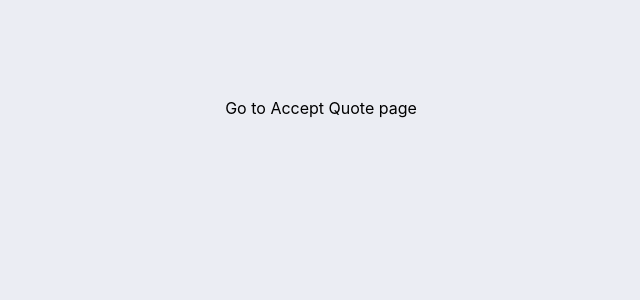
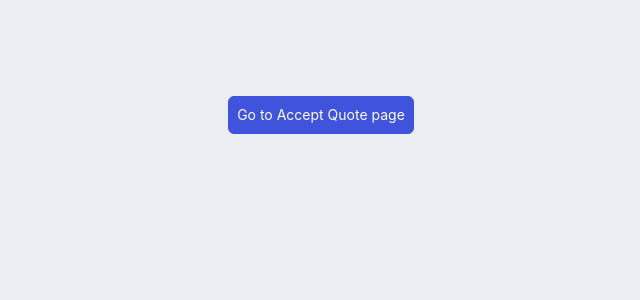
Before and after one commit to hanielchids/frontend-app, a Next.js app: page / in a window 1280 px wide. Shown: the top 300 px of the page, without its empty margins (319-959 px from the left). Built offline with nearby package versions, Linux system fonts and the light colour scheme.

Commit message:
fix(env): env set up

```diff
--- a/next.config.js
+++ b/next.config.js
@@ -1,7 +1,7 @@
 /** @type {import('next').NextConfig} */
 const nextConfig = {
-  images: {
-    domains: ["via.placeholder.com"],
+  env: {
+    UUID: "84c87c8d-8df4-478f-9f08-bf7e12fa5b62", //# Replace UUID value with your own generated UUID
   },
 };
 
--- a/src/pages/api/confirm_quote.ts
+++ b/src/pages/api/confirm_quote.ts
@@ -1,7 +1,7 @@
 import { NextApiRequest, NextApiResponse } from "next";
 
 const confirmHandler = async (req: NextApiRequest, res: NextApiResponse) => {
-  const uuid = "a3cafcba-597a-4e55-a43b-189b6624e10b";
+  const uuid = process.env.UUID;
 
   try {
     const details = await fetch(
--- a/src/pages/api/quote_onload.ts
+++ b/src/pages/api/quote_onload.ts
@@ -1,7 +1,7 @@
 import { NextApiRequest, NextApiResponse } from "next";
 
 const quoteHandler = async (req: NextApiRequest, res: NextApiResponse) => {
-  const uuid = "a3cafcba-597a-4e55-a43b-189b6624e10b";
+  const uuid = process.env.UUID;
 
   try {
     const details = await fetch(
--- a/src/pages/api/select_currency.ts
+++ b/src/pages/api/select_currency.ts
@@ -1,7 +1,7 @@
 import { NextApiRequest, NextApiResponse } from "next";
 
 const currencyHandler = async (req: NextApiRequest, res: NextApiResponse) => {
-  const uuid = "a3cafcba-597a-4e55-a43b-189b6624e10b";
+  const uuid = process.env.UUID;
 
   const selectedCurrency = req.query.currency as string;
 
--- a/src/pages/index.tsx
+++ b/src/pages/index.tsx
@@ -2,11 +2,12 @@ import React from "react";
 import Link from "next/link";
 
 export default function Home() {
-  const uuid = "1f69f65a-5930-4ca3-b309-fb251c3a76bc";
-
+  const uuid = process.env.UUID;
   return (
     <main className="flex min-h-screen flex-col items-center justify-between p-24">
-      <Link href={`/payin/${uuid}`}>Go to Accept Quote page</Link>
+      <Link className="button" href={`/payin/${uuid}`}>
+        Go to Accept Quote page
+      </Link>
     </main>
   );
 }
```
Also changed, not shown: 2 other files (tests, documents, lock files or other folders).
